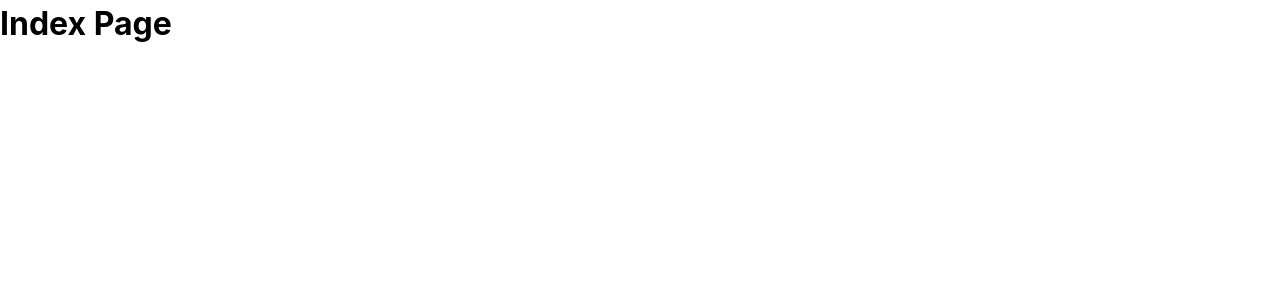
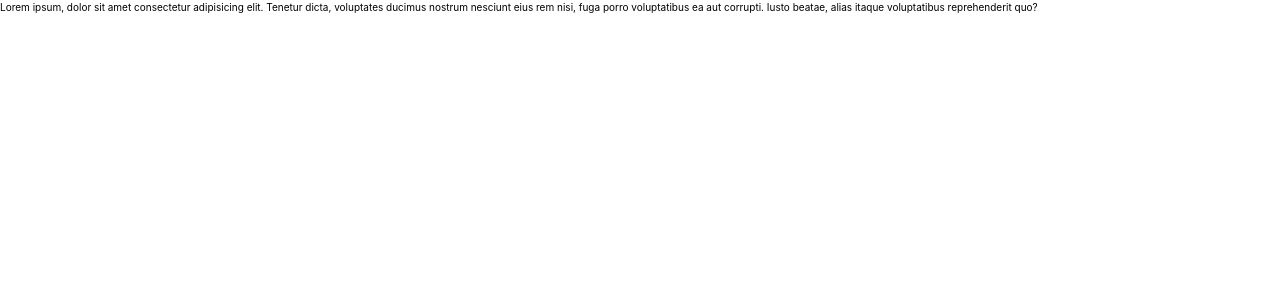
Before and after one commit to odinetsmichael/mykhailo-project-test, a Nuxt app: page / in a window 1280 px wide. Shown: the top 300 px of the page. Built offline with nearby package versions, Linux system fonts and the light colour scheme.

Commit message:
created base.scss, variables.scss default.vue file, reconect in nuxt.config.ts

```diff
--- a/app/app.vue
+++ b/app/app.vue
@@ -1,7 +1,11 @@
+<script setup lang="ts">
+
+
+</script>
 <template>
-  <div>
-    <NuxtPage/>
-  </div>
+  <NuxtLayout>
+
+  </NuxtLayout>
 </template>
 <style lang="scss" scoped>
 </style>
--- /dev/null
+++ b/app/assets/scss/base.scss
@@ -0,0 +1,9 @@
+@use 'normalise';
+html {
+  font-size: 62.5%; // 1rem = 10px
+  box-sizing: border-box;
+}
+
+*, *::before, *::after {
+  box-sizing: inherit;
+}
--- a/app/assets/scss/normalise.scss
+++ b/app/assets/scss/normalise.scss
@@ -1,4 +1,3 @@
-/* reset.scss */
 *,
 *::before,
 *::after {
@@ -9,7 +8,7 @@
 
 html, body {
   height: 100%;
-  font-family: 'Inter', sans-serif; // или любой свой шрифт
+  font-family: 'Inter', sans-serif;
   line-height: 1.5;
   -webkit-font-smoothing: antialiased;
   -moz-osx-font-smoothing: grayscale;
--- /dev/null
+++ b/app/assets/scss/variables.scss
@@ -0,0 +1 @@
+$column-height: 6rem;
--- /dev/null
+++ b/app/components/Header.vue
@@ -0,0 +1,16 @@
+<script setup lang="ts">
+
+
+</script>
+<template>
+    <header class="header">
+        Lorem ipsum, dolor sit amet consectetur adipisicing elit. Tenetur dicta, voluptates ducimus nostrum nesciunt eius rem nisi, fuga porro voluptatibus ea aut corrupti. Iusto beatae, alias itaque voluptatibus reprehenderit quo?
+    </header>
+</template>
+
+<style lang="scss" scoped>
+.header{
+width: 100%;
+height: $column-height;
+}
+</style>
--- a/app/components/TestComponent.vue
+++ /dev/null
@@ -1,11 +0,0 @@
-<script setup lang="ts">
-
-
-</script>
-<template>
-    <div>
-    </div>
-</template>
-
-<style lang="sass" scoped>
-</style>
--- /dev/null
+++ b/app/layouts/default.vue
@@ -0,0 +1,6 @@
+<script setup lang="ts">
+</script>
+
+<template>
+    <div><Header/></div>
+</template>
--- a/nuxt.config.ts
+++ b/nuxt.config.ts
@@ -1,5 +1,16 @@
 export default defineNuxtConfig({
   css: [
-    '@/assets/scss/normalise.scss'
-  ]
+    '@/assets/scss/base.scss'
+  ],
+  vite: {
+    css: {
+      preprocessorOptions: {
+        scss: {
+          additionalData: `
+            @use "@/assets/scss/variables.scss" as *;
+          `
+        }
+      }
+    }
+  }
 })
```
